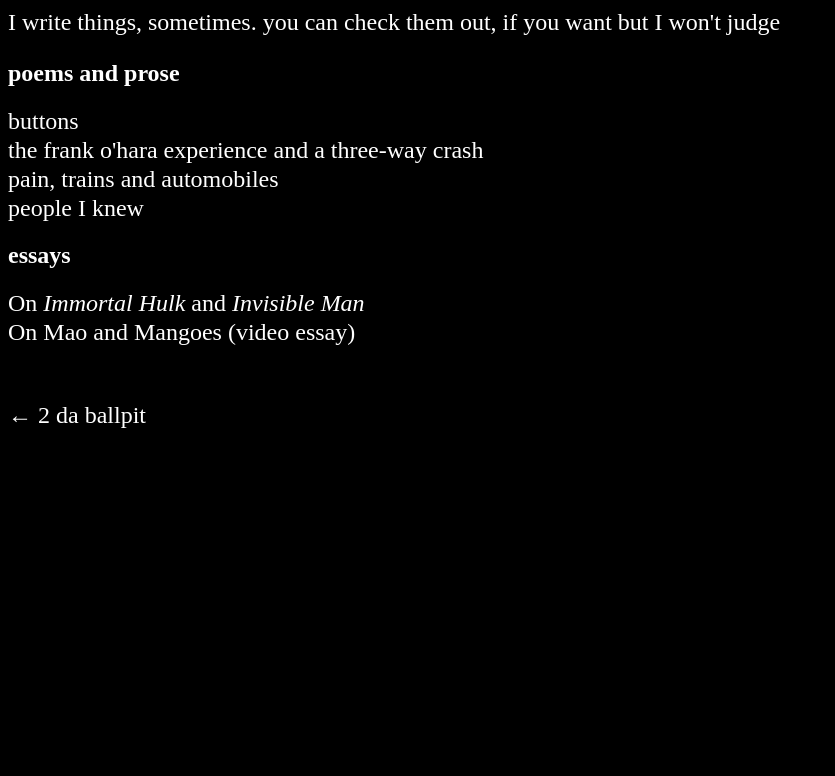
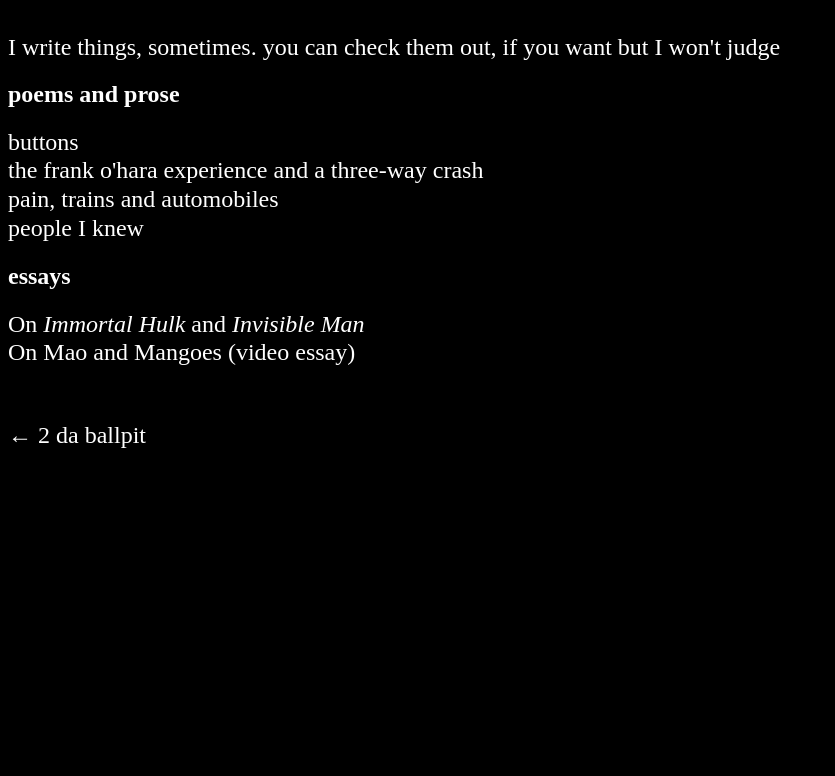
Before and after one commit to ronalddengz/ronalddengz.github.io, a plain HTML site: page writing.html in a window 1280 px wide. Shown: the part 73-849 px from the top of the page, without its empty margins (0-835 px from the left). Drawn offline with Linux system fonts and the light colour scheme.

Commit message:
Update writing.html

```diff
--- a/writing.html
+++ b/writing.html
@@ -8,7 +8,8 @@
     </head>
     <body>
         <h1>writing</h1>
-        <p>I write things, sometimes. you can check them out, if you want but I won't judge</p>
+        <br>
+        I write things, sometimes. you can check them out, if you want but I won't judge
 
         <h2>poems and prose</h2>
         <ul class="coollinkz">
```
